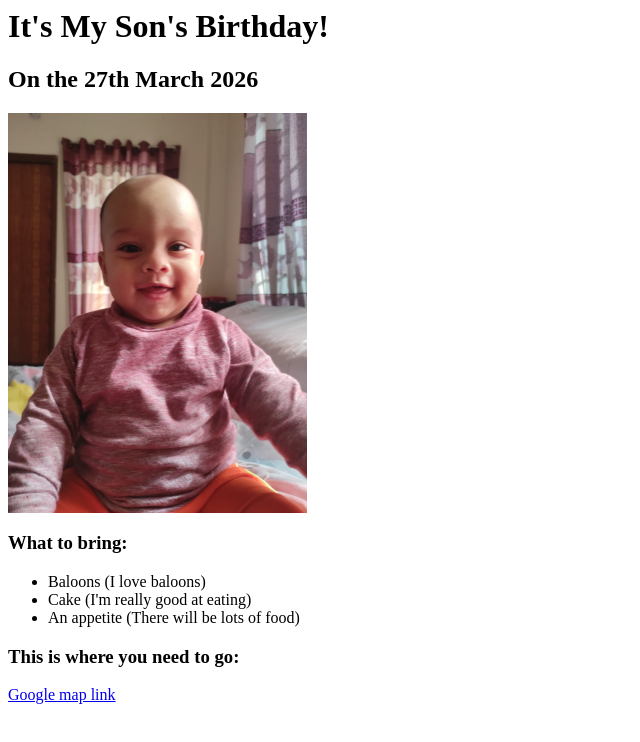
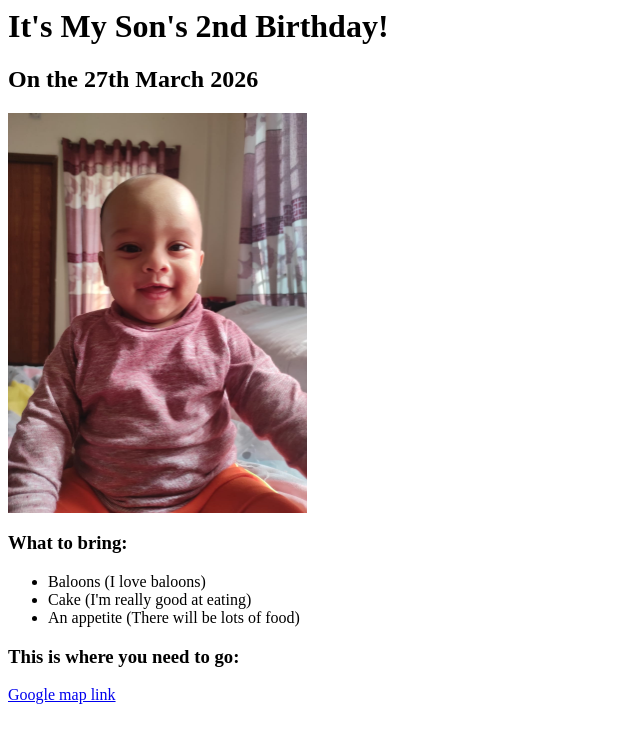
Before and after one commit to Mahbub1267/html-porfoilo, a plain HTML site: page index.html in a window 1280 px wide. Shown: the whole page, without its empty margins (0-640 px from the left). Drawn offline with Linux system fonts and the light colour scheme.

Commit message:
Update index.html

```diff
--- a/index.html
+++ b/index.html
@@ -5,7 +5,7 @@
 
 
 
-<h1>It's My Son's Birthday!</h1>
+<h1>It's My Son's 2nd Birthday!</h1>
 <h2>On the 27th March 2026</h2>
 <img src="./Joha 2.jpeg" height="400"/>
 
```
